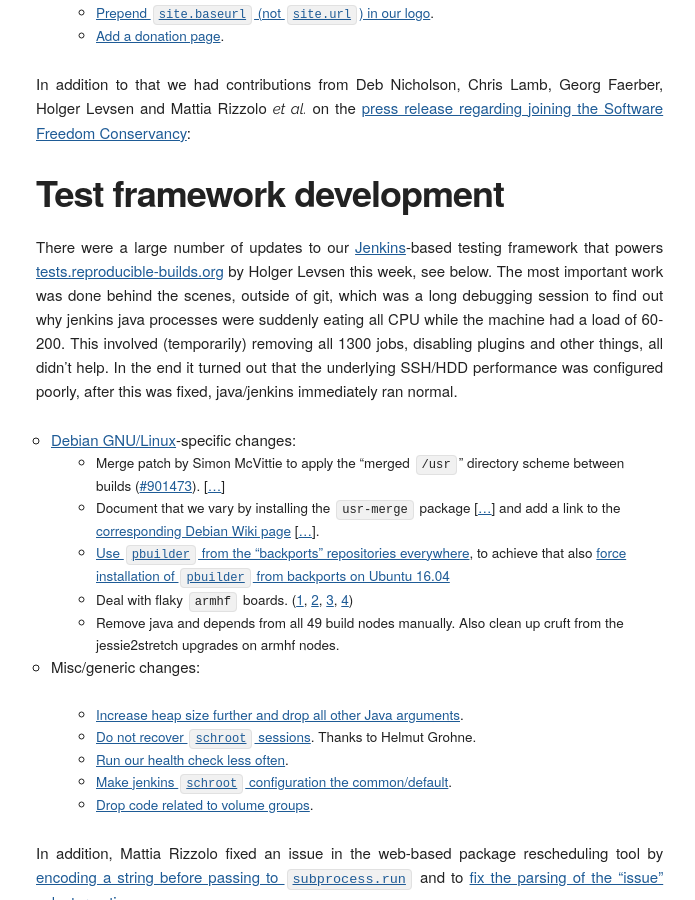
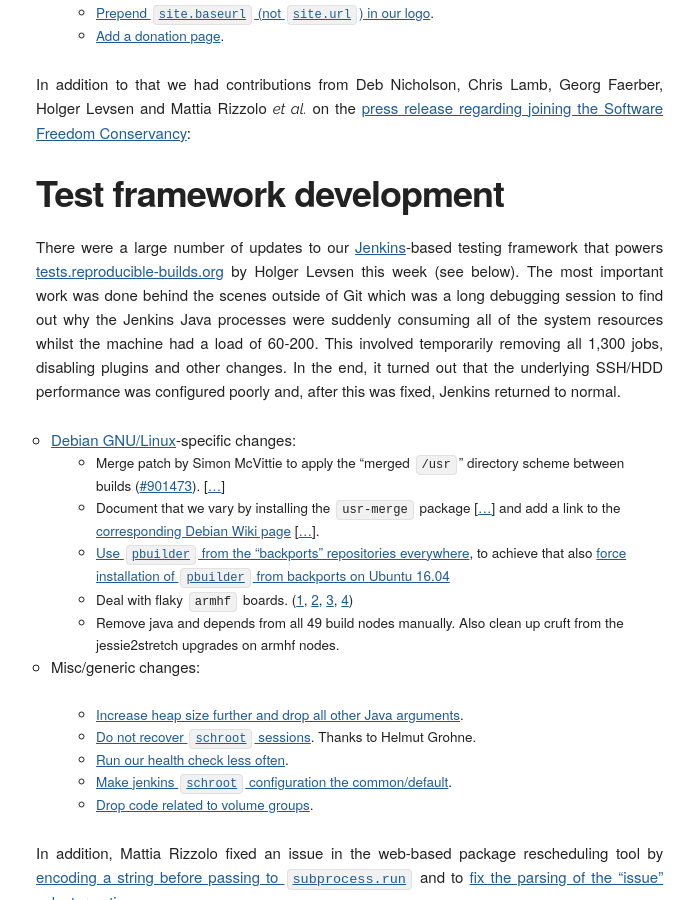
Before and after one commit to prototypefund/reproducible-website, a Jekyll site: the page built from _blog/posts/185.md, in a window 1280 px wide and 900 px high, scrolled down 3550 px. Shown: the whole window, without its empty margins (124-819 px from the left). Built offline with Jekyll 4.4.1, drawn with Linux system fonts in a browser that asks for light colours; some web fonts are replaced.

Commit message:
Tidy Jenkins paragraph.

```diff
--- a/_blog/posts/185.md
+++ b/_blog/posts/185.md
@@ -107,7 +107,7 @@ In addition to that we had contributions from Deb Nicholson, Chris Lamb, Georg F
 Test framework development
 --------------------------
 
-There were a large number of updates to our [Jenkins](https://jenkins.io/)-based testing framework that powers [tests.reproducible-builds.org](tests.reproducible-builds.org) by Holger Levsen this week, see below. The most important work was done behind the scenes, outside of git, which was a long debugging session to find out why jenkins java processes were suddenly eating all CPU while the machine had a load of 60-200. This involved (temporarily) removing all 1300 jobs, disabling plugins and other things, all didn't help. In the end it turned out that the underlying SSH/HDD performance was configured poorly, after this was fixed, java/jenkins immediately ran normal.
+There were a large number of updates to our [Jenkins](https://jenkins.io/)-based testing framework that powers [tests.reproducible-builds.org](tests.reproducible-builds.org) by Holger Levsen this week (see below). The most important work was done behind the scenes outside of Git which was a long debugging session to find out why the Jenkins Java processes were suddenly consuming all of the system resources whilst the machine had a load of 60-200. This involved temporarily removing all 1,300 jobs, disabling plugins and other changes. In the end, it turned out that the underlying SSH/HDD performance was configured poorly and, after this was fixed, Jenkins returned to normal.
 
 * [Debian GNU/Linux](https://www.debian.org/)-specific changes:
     * Merge patch by Simon McVittie to apply the "merged `/usr`" directory scheme between builds ([#901473](https://bugs.debian.org/901473)). [[...](https://salsa.debian.org/qa/jenkins.debian.net/commit/d04769a7)]
```
